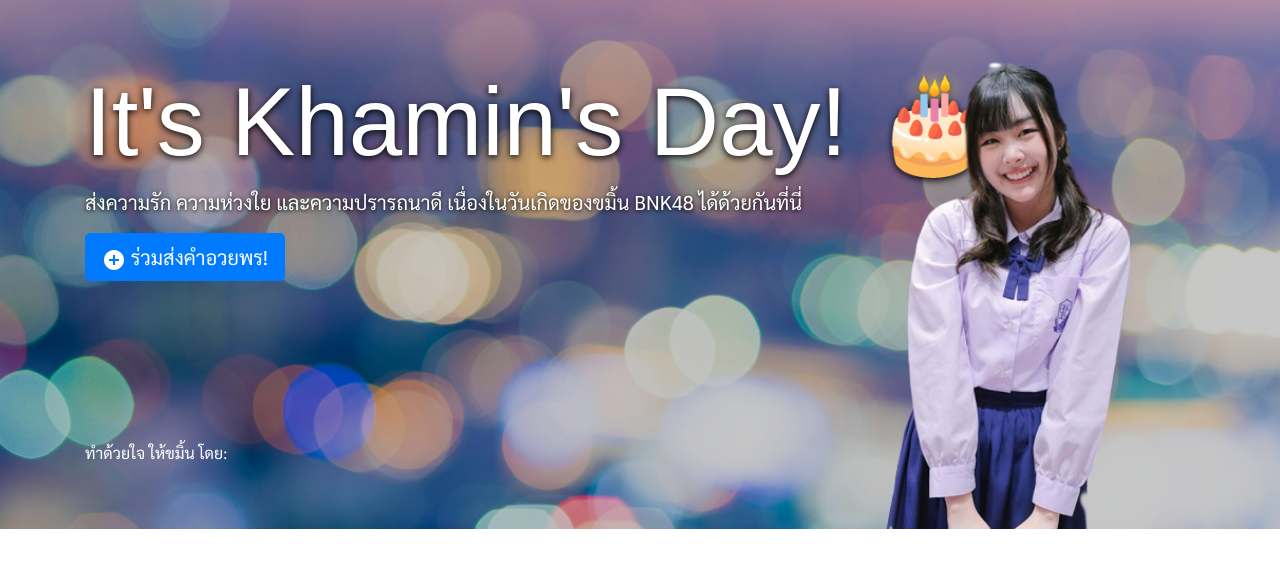
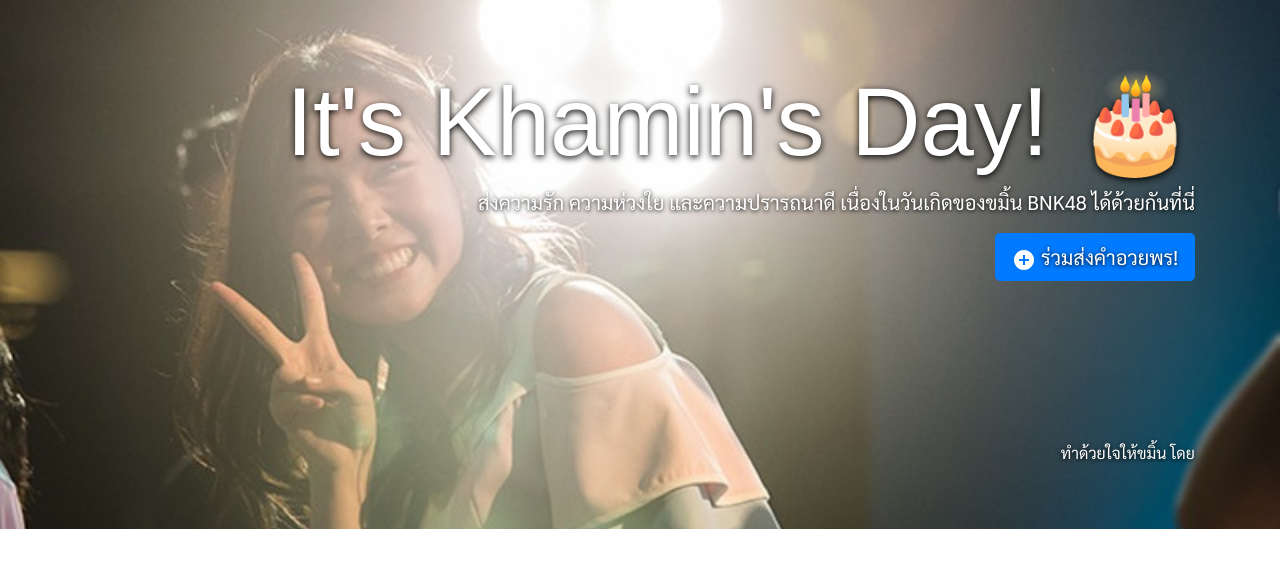
Before and after one commit to srakrn/khamin-hbd, a Django app: page / in a window 1280 px wide. Shown: the top 568 px of the page. Run offline with Django 3.2, Linux system fonts and the light colour scheme; data that the repository does not hold is empty; some libraries are stand-ins or nearby versions; some web fonts are replaced.

Commit message:
Da best BG

```diff
--- a/wishbook/templates/bootstrap.html
+++ b/wishbook/templates/bootstrap.html
@@ -13,34 +13,30 @@
                 margin-bottom: 30px;
                 font-family: "Sarabun", sans-serif;
             }
-            #header{
+            .header{
                 position: relative;
-                background: url('{% static "wishbook/bg.jpg" %}');
+                background: url('{% static "wishbook/khamin-smiling.jpg" %}');
                 background-size: cover;
                 color: #fff;
+                text-shadow: 0px 1px 4px #000;
             }
-            #header #khamin{
-                position: absolute;
-                bottom: 0px;
-                right: 10%;
-                height: 90%;
-                z-index: 0;
-            }
-            #header a, #header a:hover{
+            .header a, .header a:hover{
                 color: #fff;
             }
-            #header h1{
+            .header h1{
                 font-family: "Pattaya", sans-serif;
                 text-shadow: 0px 2px 7px #000;
             }
-            #header .lead{
-                text-shadow: 0px 1px 4px #000;
-            }
-            #header #header-spacer{
+            .header .header-spacer{
                 height: 20vh;
             }
             .invalid-feedback{
                 display: block !important;
+            }
+            @media only screen and (min-width: 992px) {
+            #header-mainpage{
+                    text-align: right;
+                }
             }
         </style>
     </head>
--- a/wishbook/templates/pages/index.html
+++ b/wishbook/templates/pages/index.html
@@ -2,9 +2,8 @@
 {% load static %}
 
 {% block content %}
-    <div class="jumbotron jumbotron-fluid" id="header">
+    <div class="jumbotron jumbotron-fluid header" id="header-mainpage">
         <div class="container">
-            <img id="khamin" src="{% static 'khamin_1.png' %}"></img>
             <a href="{% url 'index' %}">
                 <h1 class="display-1">It's Khamin's Day! 🎂</h1>
             </a>
@@ -12,8 +11,8 @@
                 ส่งความรัก ความห่วงใย และความปรารถนาดี เนื่องในวันเกิดของขมิ้น BNK48 ได้ด้วยกันที่นี่
             </p>
             <a class="btn btn-primary btn-lg" href="{% url 'new_wish' %}"><img src="{% static 'wishbook/add.svg'%}"></img> ร่วมส่งคำอวยพร!</a>
-            <div id="header-spacer"></div>
-            ทำด้วยใจ ให้ขมิ้น โดย:
+            <div class="header-spacer"></div>
+            ทำด้วยใจให้ขมิ้น โดย
         </div>
     </div>
     <div class="container">
--- a/wishbook/templates/pages/new_wish.html
+++ b/wishbook/templates/pages/new_wish.html
@@ -2,7 +2,7 @@
 {% include "bootstrap.html" %}
 
 {% block content %}
-    <div class="jumbotron jumbotron-fluid" id="header">
+    <div class="jumbotron jumbotron-fluid header">
         <div class="container">
             <a href="{% url 'index' %}"><< กลับหน้าแรก</a>
             <h1>เขียนคำอวยพรให้ขมิ้น</h1>
```
Also changed, not shown: wishbook/static/wishbook/khamin-smiling.jpg (added).
